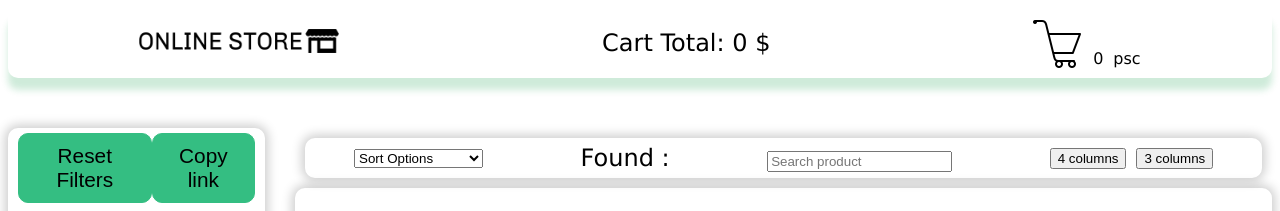
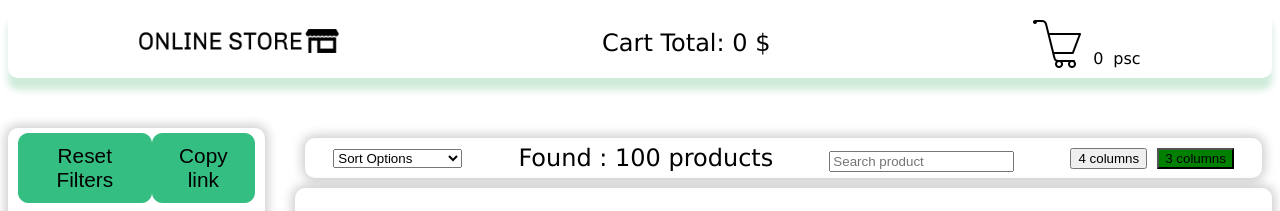
Before and after one commit to roman-lysiuk/online-store, a website built with webpack: page src/index.html in a window 1280 px wide. Shown: the top 211 px of the page. Built offline with nearby package versions, Linux system fonts and the light colour scheme.

Commit message:
feat: add style to button switch view plp

```diff
--- a/src/components/product-list-page/plp.scss
+++ b/src/components/product-list-page/plp.scss
@@ -205,6 +205,11 @@
         display: flex;
         gap: 10px;
     }
+
+    &__view-options_btn-active {
+      background: green;
+    }
+
     @media (max-width: 650px) {
         font-size: 1rem;
         gap: 10px;
--- a/src/components/product-list-page/plp.ts
+++ b/src/components/product-list-page/plp.ts
@@ -27,11 +27,16 @@ class Plp {
     this.showAsideMobile();
     this.drawProducts(data);
     this.drawSearch(choosedFilters);
+    this.showQuantityFindedProducts(data.length);
+
     if (choosedFilters?.view === '4') {
       this.changeCardView('four-columns');
+      document.getElementById('four-columns')?.classList.add('sort-bar__view-options_btn-active');
+    } else {
+      document.getElementById('three-columns')?.classList.add('sort-bar__view-options_btn-active');
     }
+  }
 
-  }
   drawAside(data: IProduct[], choosedFilters?: IFilter): void {
     const btnReset: HTMLElement | null = document.querySelector('.btn-reset ');
     const btnCopy: HTMLElement | null = document.querySelector('.btn-copy-link');
@@ -44,6 +49,7 @@ class Plp {
     if (btnReset) btnReset.addEventListener('click', () => (window.location.hash = `#/plp`));
     if (btnCopy) btnCopy.addEventListener('click', () => {
       navigator.clipboard.writeText(window.location.href);
+      btnCopy.classList.add('btn-copy-link-active');
     });
   }
   drawFilterStock(data: IProduct[], choosedFilters?: IFilter): void {
@@ -99,6 +105,7 @@ class Plp {
     asideRangeStockLower?.addEventListener('change', this.handleUrl);
     asideRangeStockUpper?.addEventListener('change', this.handleUrl);
   }
+
   drawFilterPrice(data: IProduct[], choosedFilters?: IFilter): void {
     const asideMaxPrice: HTMLElement | null = document.querySelector('.aside__max-price');
     const asideMinPrice: HTMLElement | null = document.querySelector('.aside__min-price');
@@ -153,6 +160,7 @@ class Plp {
     asideRangePriceLower?.addEventListener('change', this.handleUrl);
     asideRangePriceUpper?.addEventListener('change', this.handleUrl);
   }
+
   drawFilterCategory(data: IProduct[], choosedFilters?: IFilter): void {
     const fragmentCategory: DocumentFragment = document.createDocumentFragment();
     const asideFilterListCategory: HTMLElement | null = document.querySelector('.aside__filter-list-category');
@@ -224,6 +232,8 @@ class Plp {
   }
 
   drawSort(choosedFilters?: IFilter) {
+    console.log(choosedFilters?.sorting);
+
     const sortInput: HTMLInputElement | null = document.querySelector('.sort__options');
     sortInput?.addEventListener('change', this.handleUrl);
     if (choosedFilters?.sorting && sortInput) {
@@ -307,11 +317,13 @@ class Plp {
       if (asideClose && aside) asideClose.addEventListener('click', () => aside.classList.remove('active'));
     }
   }
+
   showTotalItemCart() {
     const copyCart: Cart = Cart.getInstance();
     const numberProductsCart = document.getElementById('number-products-cart');
     if (numberProductsCart) numberProductsCart.textContent = copyCart.totalCartItem().toString();
   }
+
   showTotalCartMoney() {
     const copyCart: Cart = Cart.getInstance();
     const totalCart = document.getElementById('total-cart');
@@ -324,6 +336,7 @@ class Plp {
       }
     }
   }
+
   changeCardView(column: string) {
     const products: NodeListOf<Element> = document.querySelectorAll('.product');
     if (products) {
@@ -334,6 +347,7 @@ class Plp {
     }
     this.handleUrl();
   }
+
   handleUrl():void {
     let query: string = '?';
 
@@ -393,6 +407,18 @@ class Plp {
     if (query[query.length - 1] === '&') query = query.slice(0, -1);
     window.location.hash = `#/plp${query.toLowerCase()}`
   }
+
+  showQuantityFindedProducts(quantity: number): void {
+    const out:HTMLElement | null = document.getElementById("found-products");
+    if (out) {
+      if (quantity === 1) {
+        out.innerHTML =  `Found : ${quantity} product`;
+      } else {
+        out.innerHTML =  `Found : ${quantity} products`;
+      }
+    }
+  }
+
 }
 
 export default Plp;
--- a/src/index.html
+++ b/src/index.html
@@ -228,7 +228,7 @@
             <option value="price-desc">Sort Price DESK</option>
             <option value="rating-desc">Sort Rating DESK</option>
           </select>
-          <div class="sort-bar__found-products">Found :<span id="found-products"></span> </div>
+          <div class="sort-bar__found-products"><span id="found-products"></span> </div>
           <div class="sort-bar__search">
             <input type="search"
                    placeholder="Search product"
```
